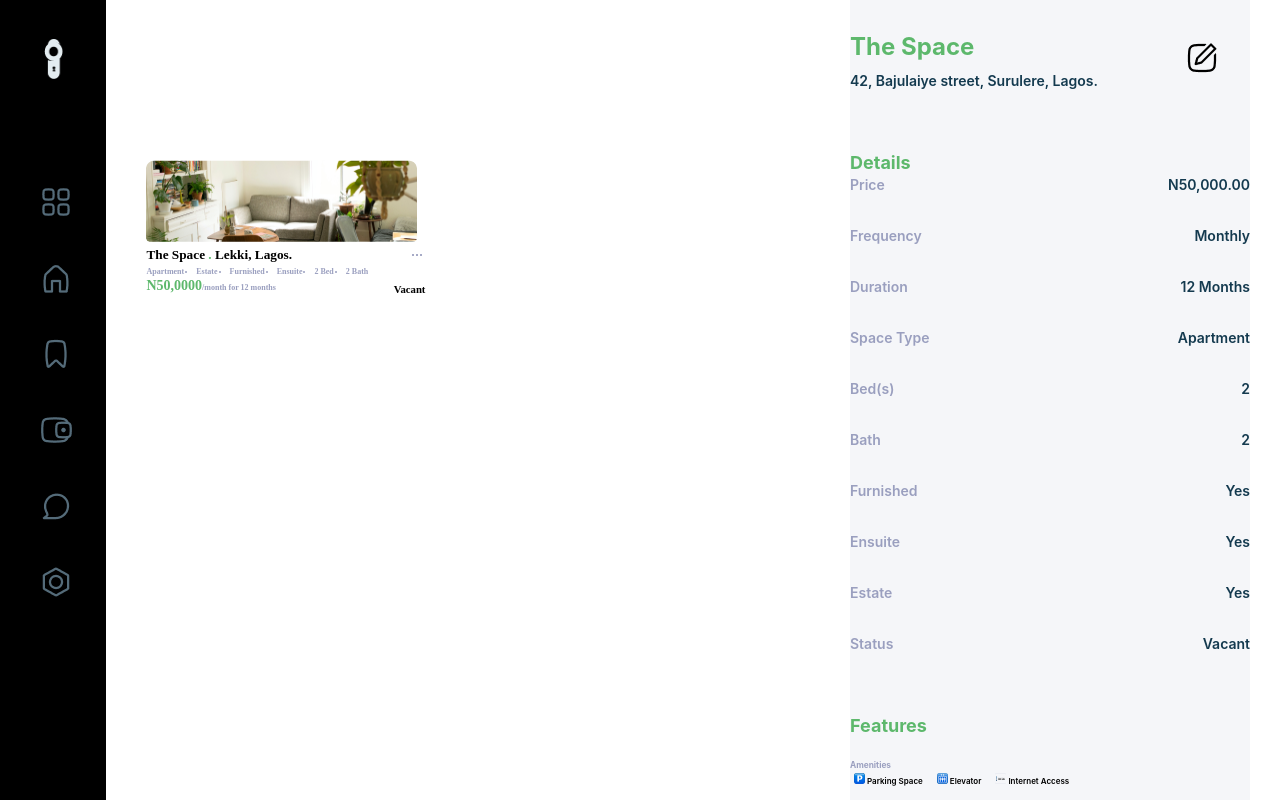
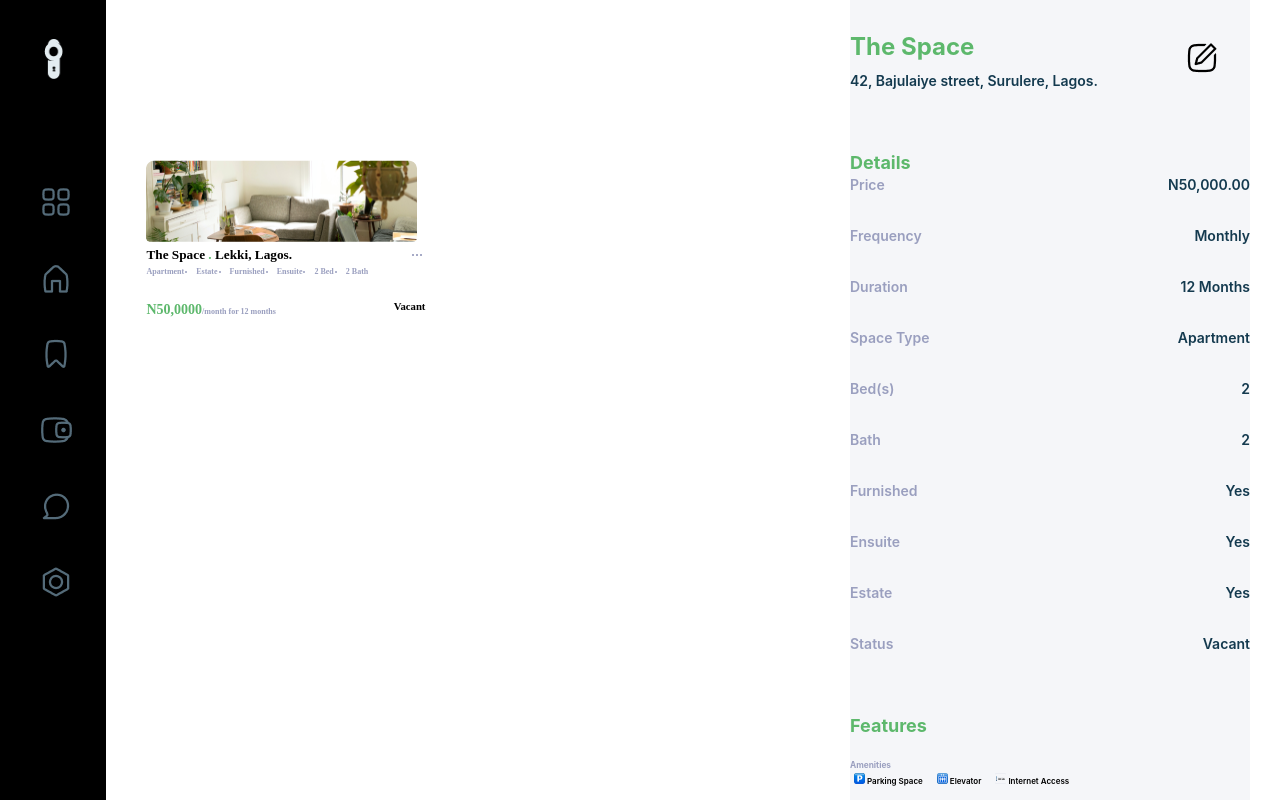
Before and after one commit to LamideAnifowoshe/knob, a React (Create React App) app: page / in a window 1280 px wide. Shown: the top 800 px of the page. Built offline with nearby package versions, Linux system fonts and the light colour scheme.

Commit message:
update MySpace.css

```diff
--- a/src/components/MySpace/MySpace.css
+++ b/src/components/MySpace/MySpace.css
@@ -58,7 +58,7 @@ strong {
 .carddetail {
   display: flex;
   justify-content: space-between;
-  align-items: flex-end;
+  padding-top: 24px;
 }
 
 .carddetail h4 {
```
